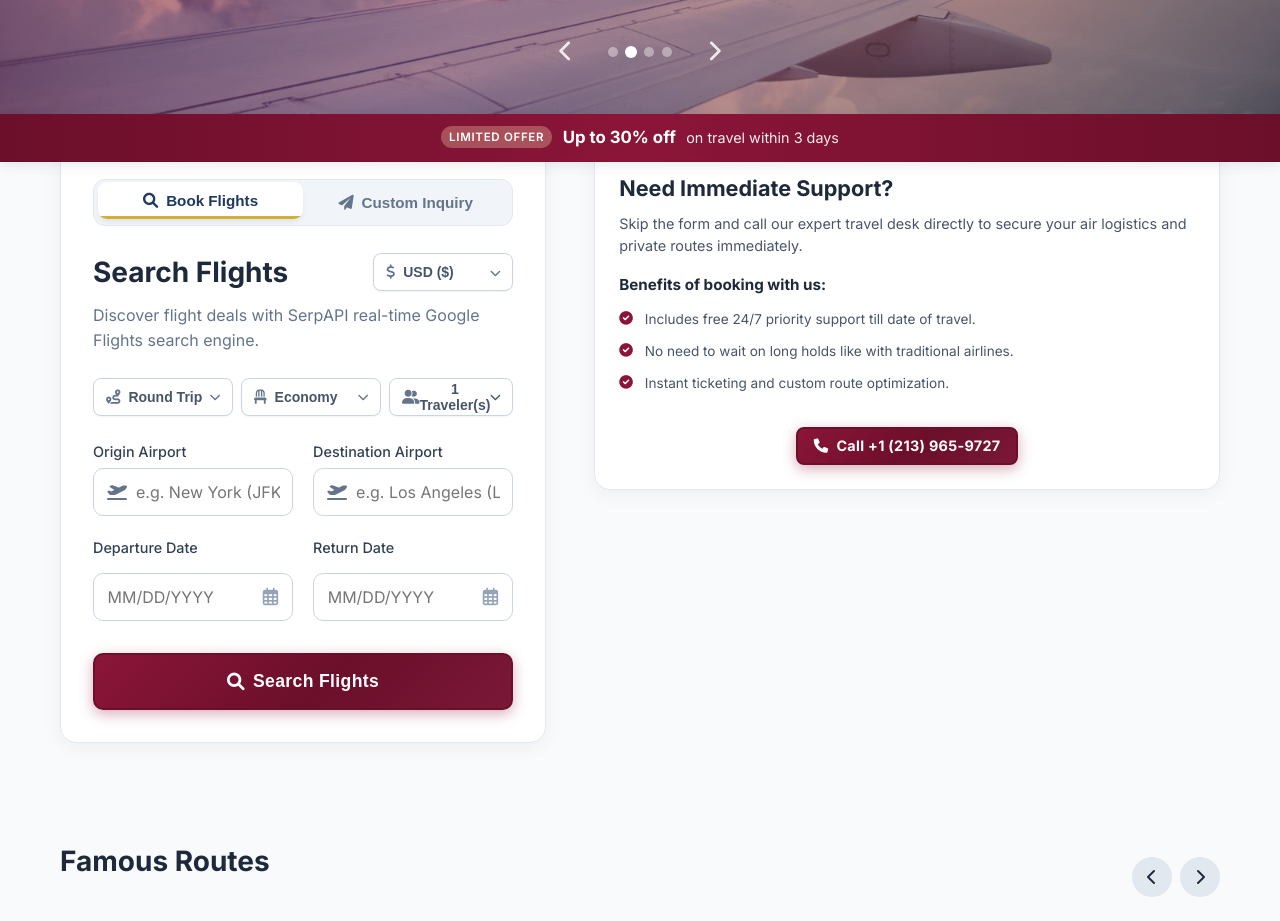
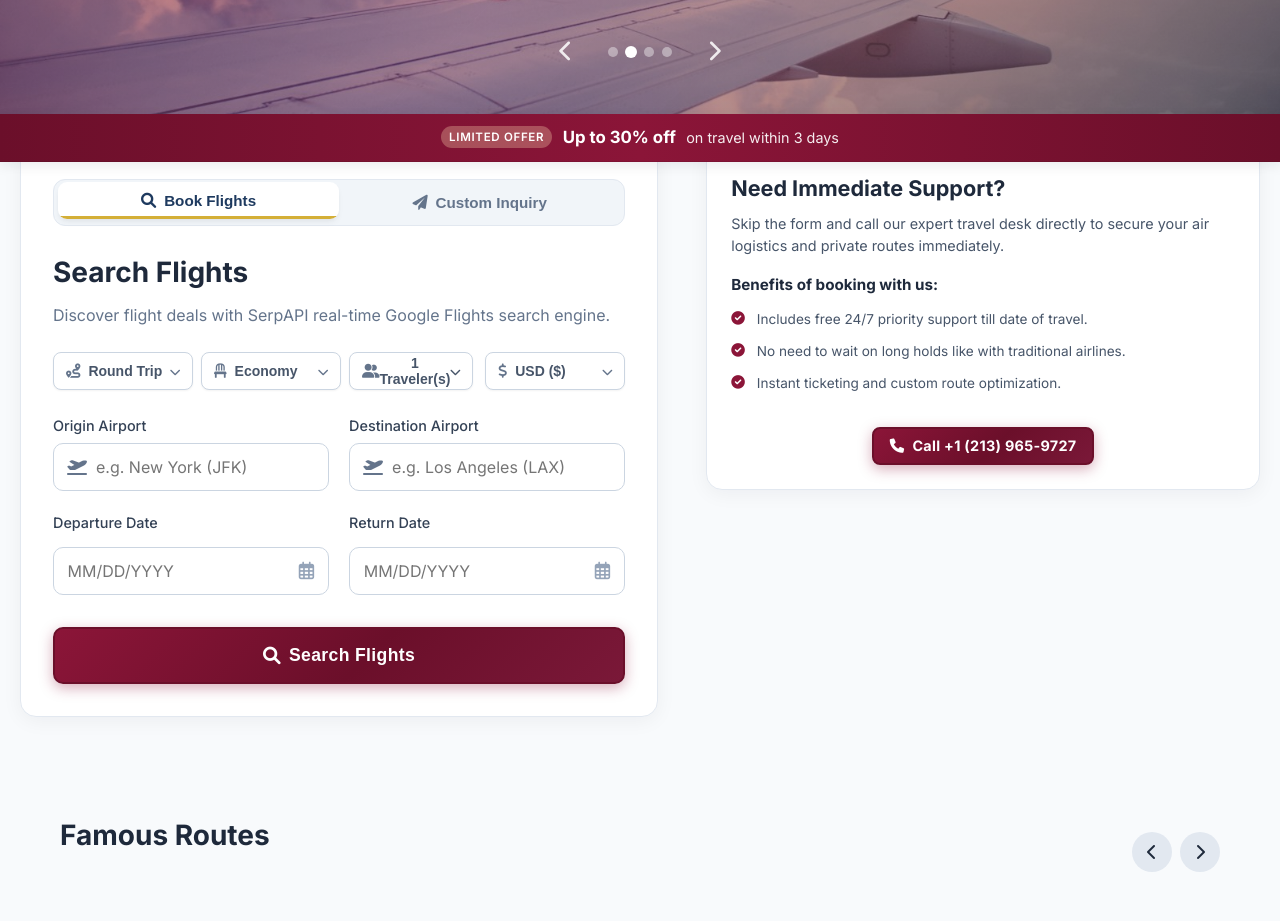
Before and after one commit to vian1608/thefinalseat, a React (Create React App) app in the folder frontend/: page / in a window 1280 px wide. Shown: the part 484-1405 px from the top of the page. Built offline with nearby package versions, Linux system fonts and the light colour scheme.

Commit message:
Reposition USD selector to right side of search options row, expand inquiry container to 1320px

```diff
--- a/frontend/src/pages/Home.css
+++ b/frontend/src/pages/Home.css
@@ -115,12 +115,17 @@
   background: #faf5f7;
 }
 
+#inquiry .container {
+  max-width: 1320px;
+  width: 100%;
+}
+
 .inquiry-split-layout {
   display: grid;
   grid-template-columns: 8fr 2fr;
   gap: 2rem;
   align-items: stretch;
-  max-width: 1280px;
+  max-width: 1320px;
   margin: 0 auto;
 }
 
--- a/frontend/src/pages/Home.js
+++ b/frontend/src/pages/Home.js
@@ -257,30 +257,16 @@ function Home() {
 
                 {activeTab === 'search' ? (
                   <>
-                    <div style={{ display: 'flex', justifyContent: 'space-between', alignItems: 'center', marginBottom: '0.5rem' }}>
-                      <h2 style={{ margin: 0, color: '#1e293b', fontSize: '1.75rem' }}>Search Flights</h2>
-                      <CustomSelect
-                        id="search-currency"
-                        value={searchData.currency}
-                        onChange={(val) => handleSearchChange('currency', val)}
-                        options={[
-                          { value: 'USD', label: 'USD ($)' },
-                          { value: 'EUR', label: 'EUR (€)' },
-                          { value: 'GBP', label: 'GBP (£)' },
-                          { value: 'CAD', label: 'CAD (C$)' }
-                        ]}
-                        icon="fas fa-dollar-sign"
-                      />
-                    </div>
+                    <h2 style={{ marginBottom: '0.5rem', color: '#1e293b', fontSize: '1.75rem' }}>Search Flights</h2>
                     <p className="flights-inquiry__intro">
                       Discover flight deals with SerpAPI real-time Google Flights search engine.
                     </p>
 
                     <form className="flights-form" onSubmit={handleSearchFlights}>
 
-                      {/* Meta selections row (Trip type, Cabin class, Passenger popup) */}
+                      {/* Meta selections row (Trip type, Cabin class, Passenger popup, Currency) */}
                       <div className="search-meta-row">
-                        <div className="search-meta-left" style={{ width: '100%' }}>
+                        <div className="search-meta-left">
                           <CustomSelect
                             id="search-trip-type"
                             value={searchData.tripType}
@@ -357,6 +343,21 @@ function Home() {
                               </div>
                             )}
                           </div>
+                        </div>
+
+                        <div className="search-meta-right">
+                          <CustomSelect
+                            id="search-currency"
+                            value={searchData.currency}
+                            onChange={(val) => handleSearchChange('currency', val)}
+                            options={[
+                              { value: 'USD', label: 'USD ($)' },
+                              { value: 'EUR', label: 'EUR (€)' },
+                              { value: 'GBP', label: 'GBP (£)' },
+                              { value: 'CAD', label: 'CAD (C$)' }
+                            ]}
+                            icon="fas fa-dollar-sign"
+                          />
                         </div>
                       </div>
 
```
